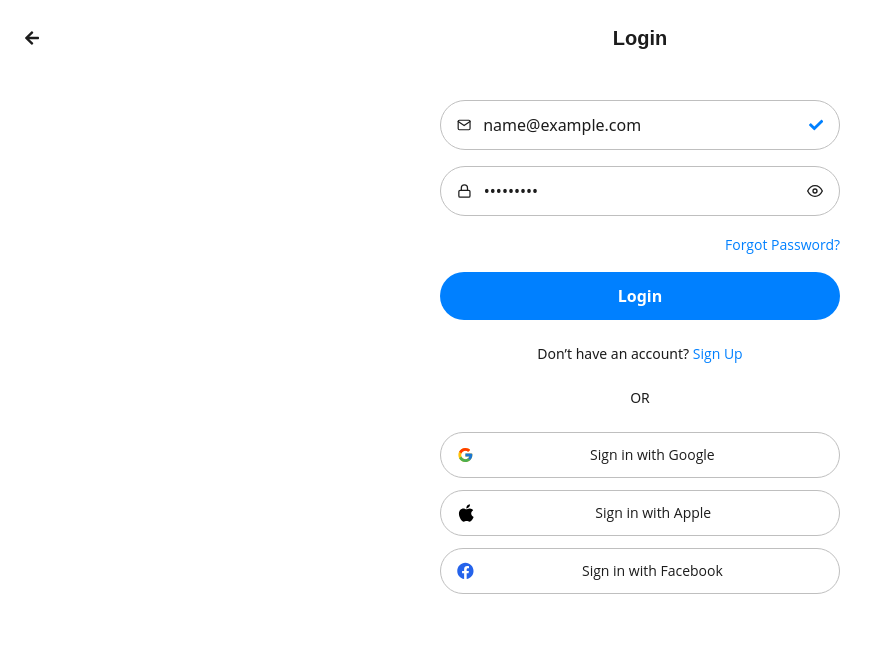
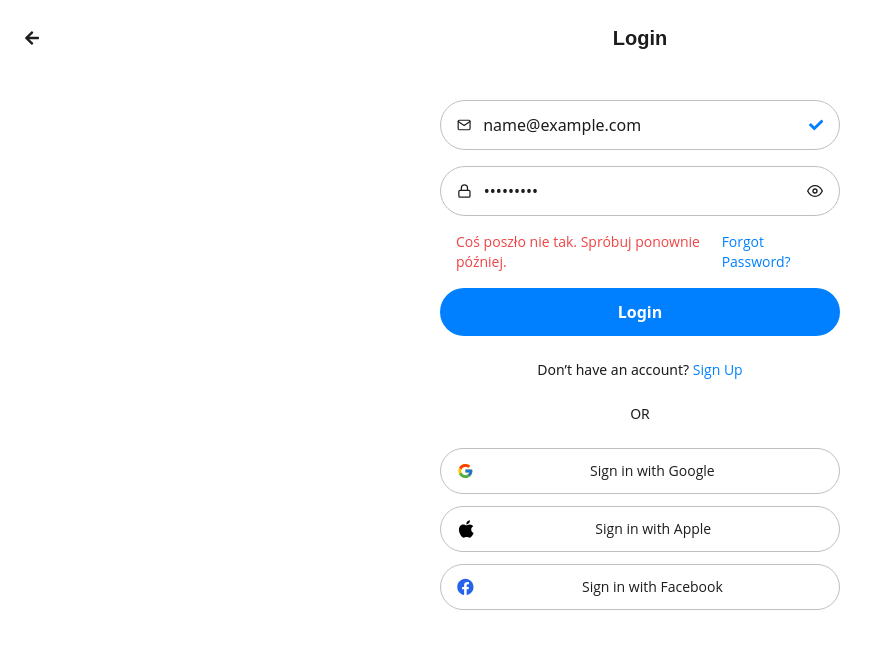
Before and after one commit to AveJaPl/dental-vision-web, a Next.js app: page /login in a window 1280 px wide. Both pictures are taken after typing "name@example.com", "Sample123" into the empty fields and a click on the button "Login". Shown: the top 648 px of the page, without its empty margins (0-877 px from the left). Built offline with nearby package versions, Linux system fonts and the light colour scheme; no server answers.

Commit message:
displaying error message if smth wrong

```diff
--- a/app/login/page.tsx
+++ b/app/login/page.tsx
@@ -13,6 +13,7 @@ export default function LoginPage() {
   const [password, setPassword] = useState("");
   const [showPassword, setShowPassword] = useState(false);
   const [loading, setLoading] = useState(false);
+  const [error, setError] = useState<string | null>(null);
 
   const router = useRouter();
 
@@ -21,12 +22,12 @@ export default function LoginPage() {
     setLoading(true);
 
     const { data, message, status } = await login({ email, password });
-
+    console.log("Login", { data, message, status });
     if (status === 200) {
       console.log("Login success", data);
       router.push("/dashboard");
     } else {
-      console.error(message);
+      setError(message);
     }
 
     setLoading(false);
@@ -85,7 +86,9 @@ export default function LoginPage() {
             </button>
           </div>
 
-          <div className="text-right">
+          <div className={`flex ${error ? "justify-between": "justify-end"} items-center px-4`}>
+            {/* Display the error message if it exists */}
+            {error && <p className="text-red-500 text-sm">{error}</p>}
             <Link href="/forgot-password" className="text-primary text-sm">
               Forgot Password?
             </Link>
--- a/app/signup/page.tsx
+++ b/app/signup/page.tsx
@@ -27,6 +27,7 @@ export default function SignupPage() {
     console.log("Register", { data, message, status });
     if (status === 201) {
       console.log("Register success", data);
+      setError(message);
       router.push("/dashboard");
     } else {
       setError(message);
--- a/lib/sender.ts
+++ b/lib/sender.ts
@@ -22,10 +22,11 @@ export const login = async ({ email, password }: LoginData) => {
   try {
     const res = await api.post("/auth/login", { email, password });
     if (res) {
+      const { data, message, status } = res.data;
       return {
-        data: res.data,
-        message: "Poprawnie zalogowano.",
-        status: 200,
+        data,
+        message,
+        status,
       };
     } else {
       return {
```
